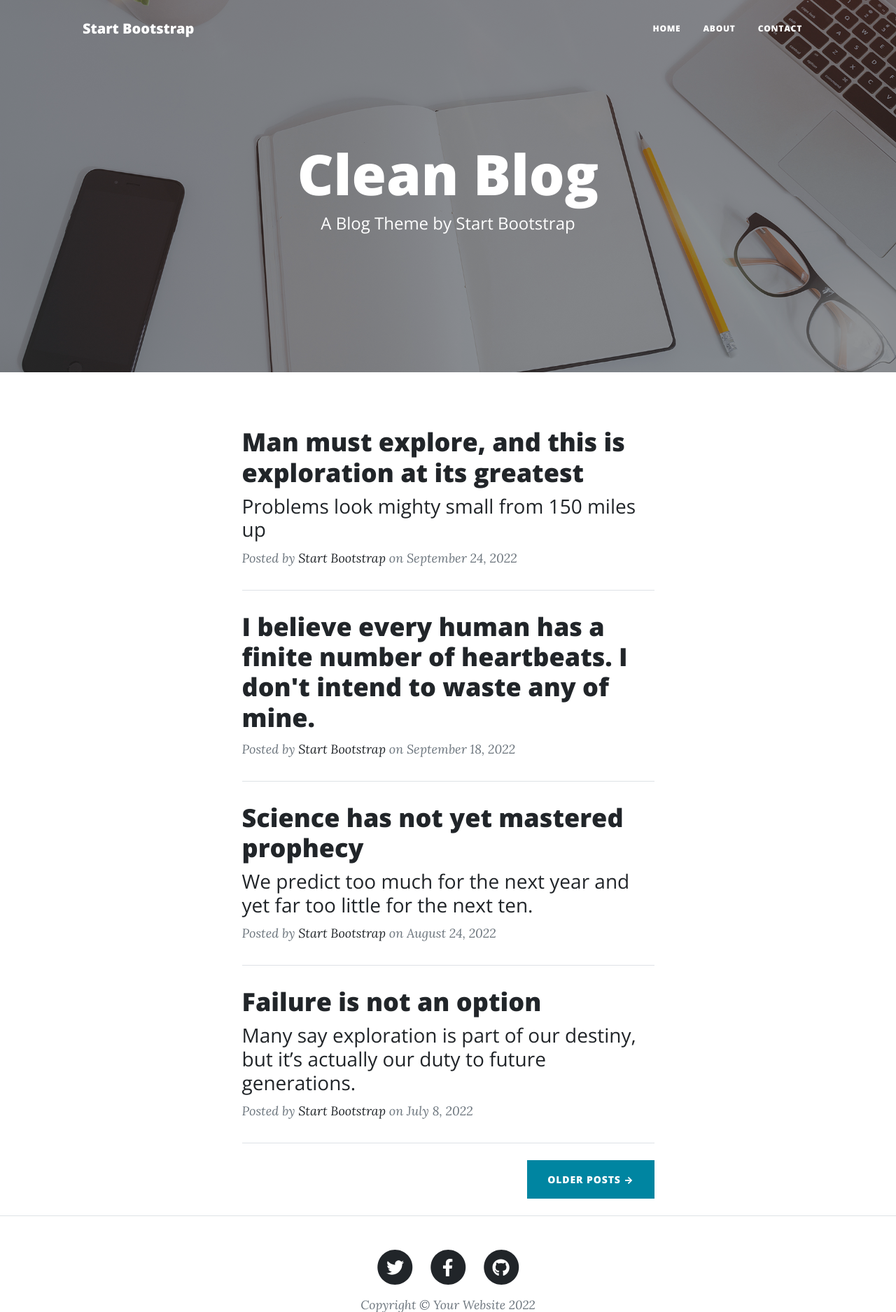
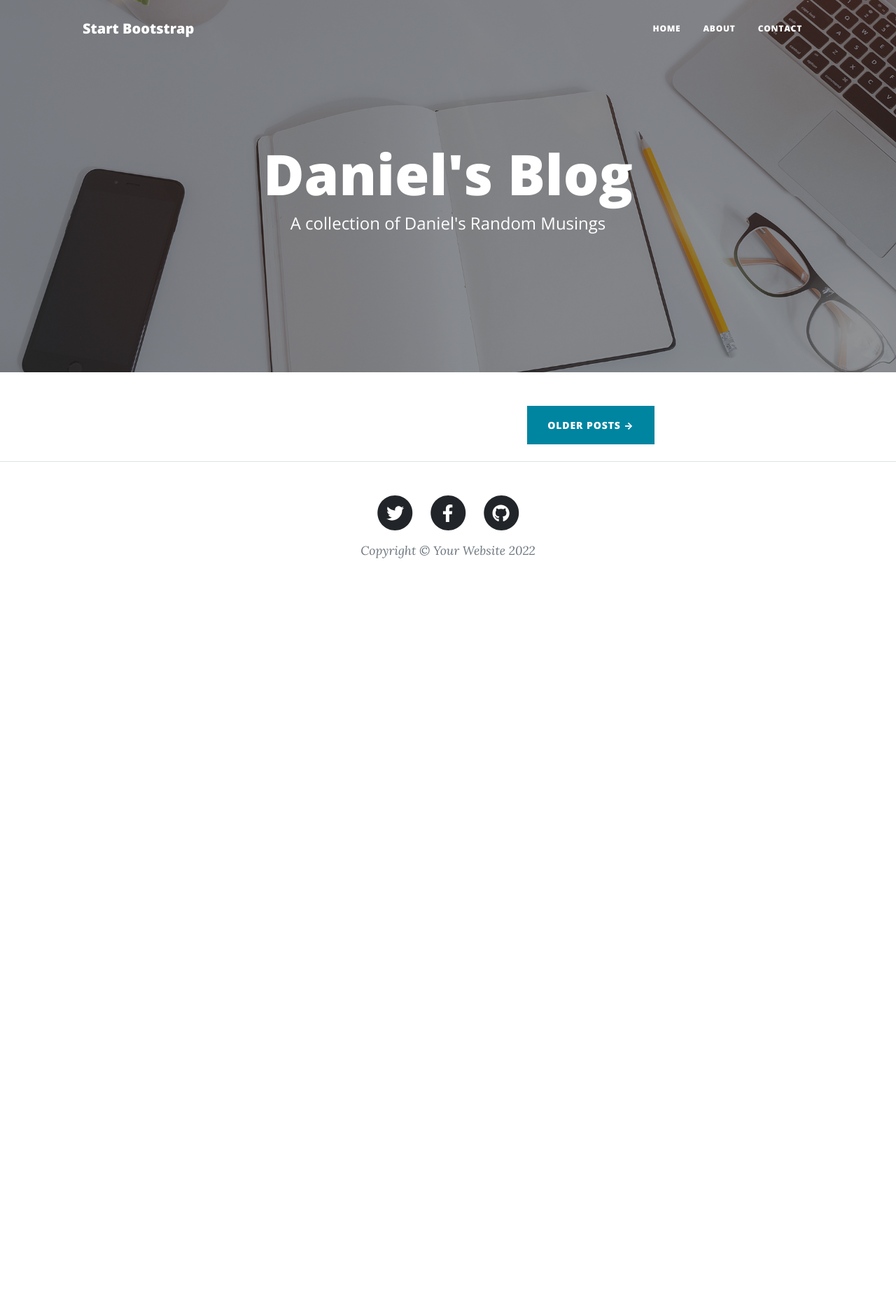
Before and after one commit to DanAdewole/Flask-blog-site, a Flask app: page / in a window 1280 px wide. Shown: the top 1875 px of the page at 70% size. After the commit the page ends 798 px from the top, so only its background shows below. Run offline with Flask 2, Linux system fonts and the light colour scheme; some libraries are stand-ins or nearby versions.

Commit message:
displayed title and subtitle on the home page

```diff
--- a/main.py
+++ b/main.py
@@ -1,12 +1,17 @@
 from flask import Flask, render_template
+import requests
 
 app = Flask(__name__)
+
+blog_url = "https://api.npoint.io/e3945d59591dd324411e"
+response = requests.get(blog_url)
+all_posts = response.json()
 
 
 @app.route('/')
 # @app.route('/index')
 def home_page():
-	return render_template("index.html")
+	return render_template("index.html", posts=all_posts)
 
 
 @app.route('/about')
--- a/templates/index.html
+++ b/templates/index.html
@@ -5,8 +5,8 @@
         <div class="row gx-4 gx-lg-5 justify-content-center">
             <div class="col-md-10 col-lg-8 col-xl-7">
                 <div class="site-heading">
-                    <h1>Clean Blog</h1>
-                    <span class="subheading">A Blog Theme by Start Bootstrap</span>
+                    <h1>Daniel's Blog</h1>
+                    <span class="subheading">A collection of Daniel's Random Musings</span>
                 </div>
             </div>
         </div>
@@ -17,21 +17,26 @@
 <div class="container px-4 px-lg-5">
     <div class="row gx-4 gx-lg-5 justify-content-center">
         <div class="col-md-10 col-lg-8 col-xl-7">
+
+            {% for post in posts %}
                 <!-- Post preview-->
                 <div class="post-preview">
                     <a href="post.html">
-                    <h2 class="post-title">Man must explore, and this is exploration at its greatest</h2>
-                    <h3 class="post-subtitle">Problems look mighty small from 150 miles up</h3>
+                        <h2 class="post-title">{{ post.title }}</h2>
+                        <h3 class="post-subtitle">{{ post.subtitle }}</h3>
                     </a>
                     <p class="post-meta">
                         Posted by
-                    <a href="#!">Start Bootstrap</a>
+                        <a href="#!">Daniel</a>
                         on September 24, 2022
                     </p>
                 </div>
                 <!-- Divider-->
                 <hr class="my-4" />
-            <!-- Post preview-->
+            {% endfor %}
+
+
+            {# <!-- Post preview-->
             <div class="post-preview">
                 <a href="post.html"><h2 class="post-title">I believe every human has a finite number of heartbeats. I don't intend to waste any of mine.</h2></a>
                 <p class="post-meta">
@@ -69,7 +74,7 @@
                 </p>
             </div>
             <!-- Divider-->
-            <hr class="my-4" />
+            <hr class="my-4" /> #}
             <!-- Pager-->
             <div class="d-flex justify-content-end mb-4"><a class="btn btn-primary text-uppercase" href="#!">Older Posts →</a></div>
         </div>
```
Lines whose indentation alone changed are shown as unchanged.
